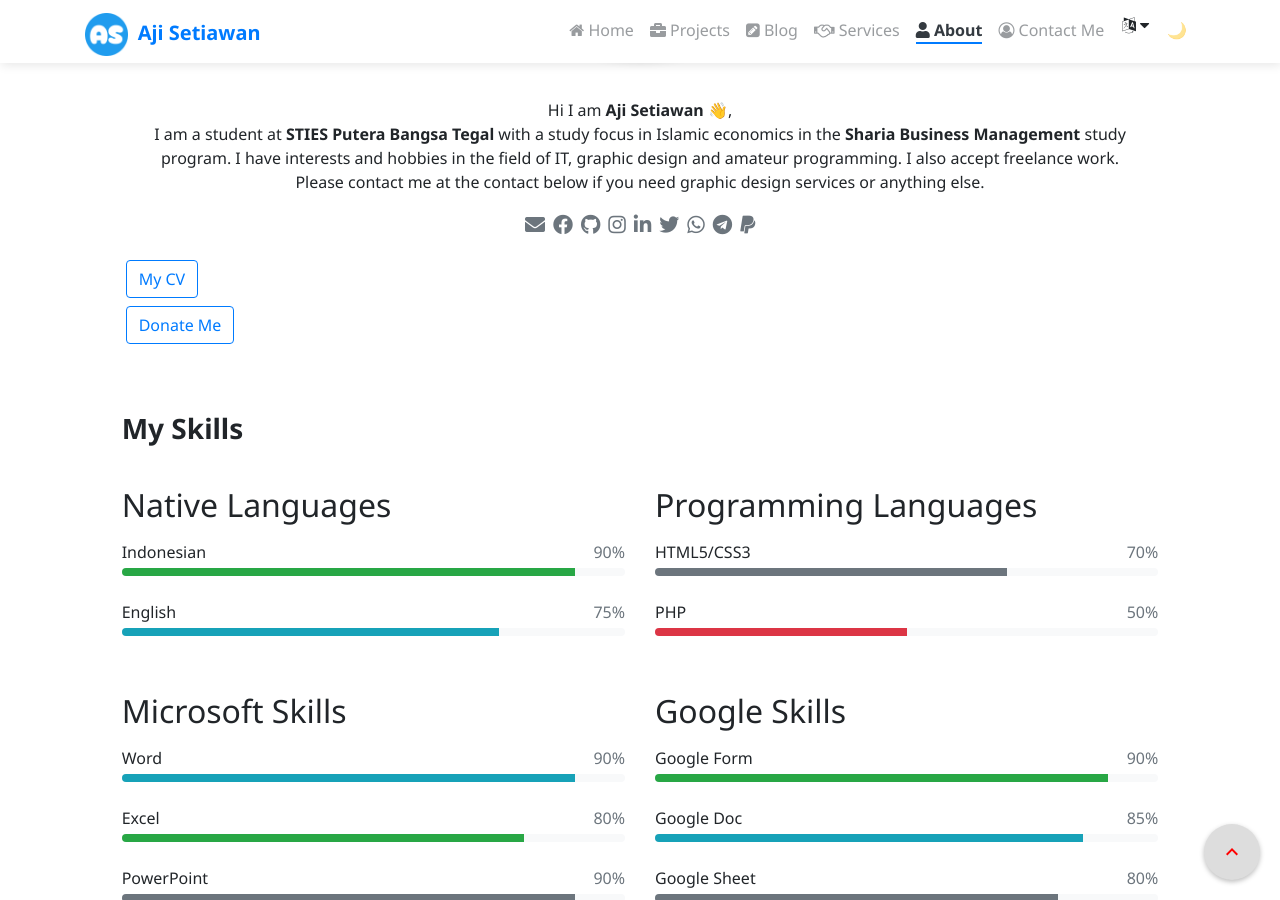
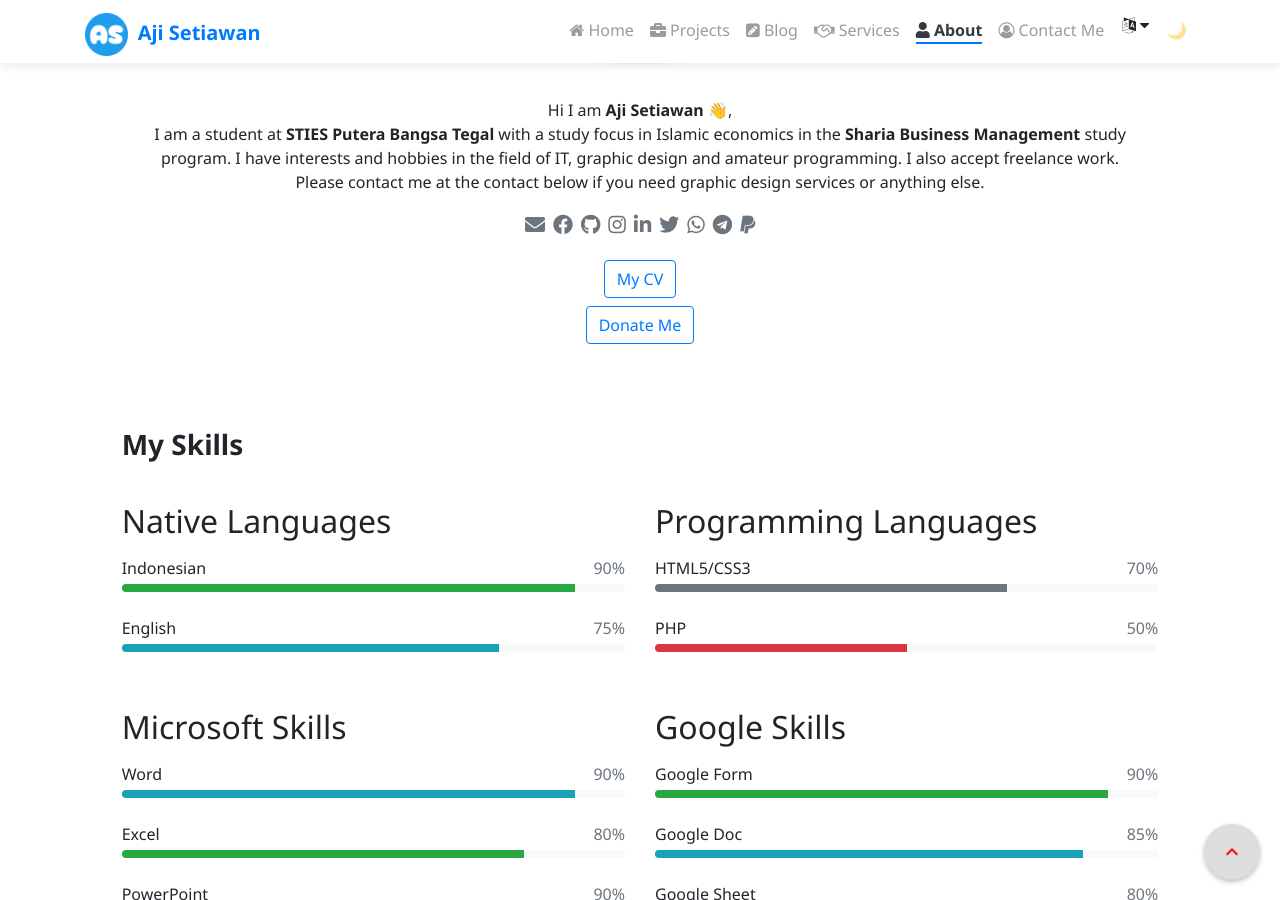
Before and after one commit to ajisetiawan716/ajisetiawan716.github.io, a Jekyll site: the page built from pages/about.md, in a window 1280 px wide and 900 px high, scrolled down 651 px. Built offline with Jekyll 4.4.1, drawn with Linux system fonts in a browser that asks for light colours; nearby versions of some CDN libraries; emoji names are drawn with the system emoji font; comment, search, counter and statistics services are not loaded; a style sheet for code colours, icons or effects is not loaded; grey boxes are pictures that could not be loaded.

Commit message:
Update about.md

```diff
--- a/pages/about.md
+++ b/pages/about.md
@@ -16,8 +16,8 @@
 </p>
 
 <p class="text-center"> {% include social.html %} </p>
-{% include elements/button.html link="/resume" text="My CV" %} <br>
-{% include elements/button.html link="/donate" text="Donate Me" %}
+<p class="text-center">{% include elements/button.html link="/resumes" text="My CV" %} <br>
+{% include elements/button.html link="/pay/donate" text="Donate Me" %} </p>
 <br>
 <br>
 ### **My Skills**
```
